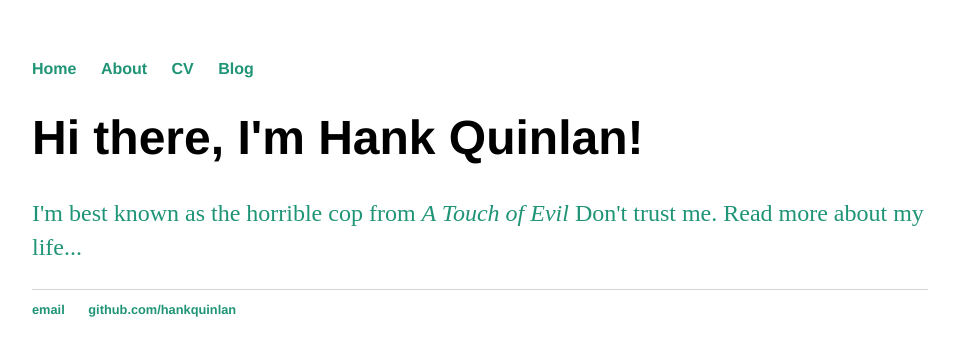
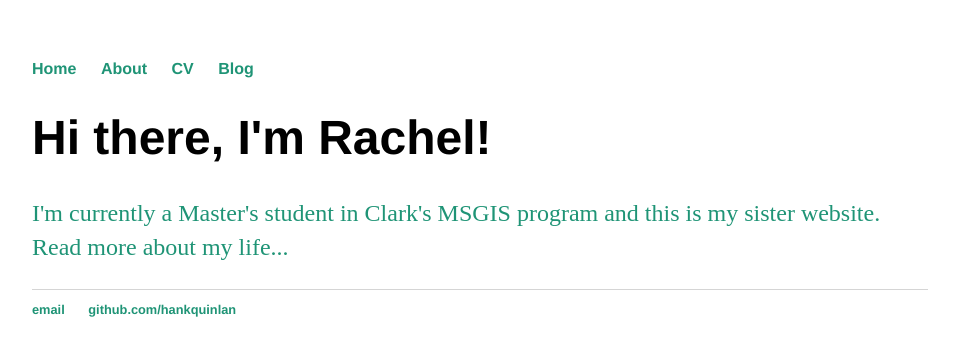
Before and after one commit to rcorcoranadams/rcorcoranadams.github.io, a Jekyll site: the page built from index.html, in a window 1280 px wide. Shown: the top 356 px of the page, without its empty margins (160-1115 px from the left). Built offline with Jekyll 4.4.1, drawn with Linux system fonts in a browser that asks for light colours.

Commit message:
Update index.html

```diff
--- a/index.html
+++ b/index.html
@@ -1,8 +1,8 @@
 ---
 layout: default
-title: Hank Quinlan, Horrible Cop
+title: Rachel Corcoran-Adams, MSGIS Student
 ---
 <div class="blurb">
-	<h1>Hi there, I'm Hank Quinlan!</h1>
-	<p>I'm best known as the horrible cop from <em>A Touch of Evil</em> Don't trust me. <a href="/about">Read more about my life...</a></p>
+	<h1>Hi there, I'm Rachel!</h1>
+	<p>I'm currently a Master's student in Clark's MSGIS program and this is my sister website. <a href="/about">Read more about my life...</a></p>
 </div><!-- /.blurb -->
```
